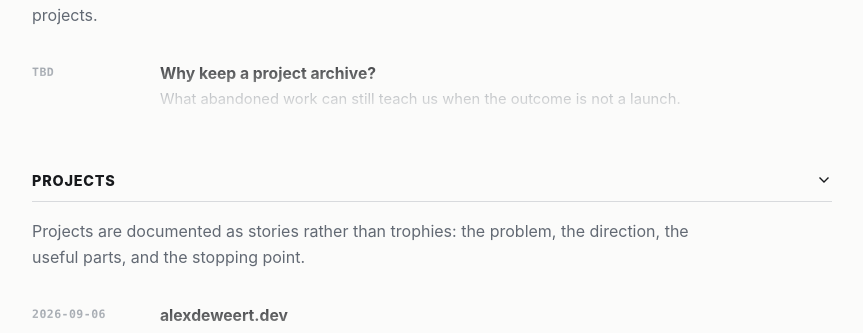
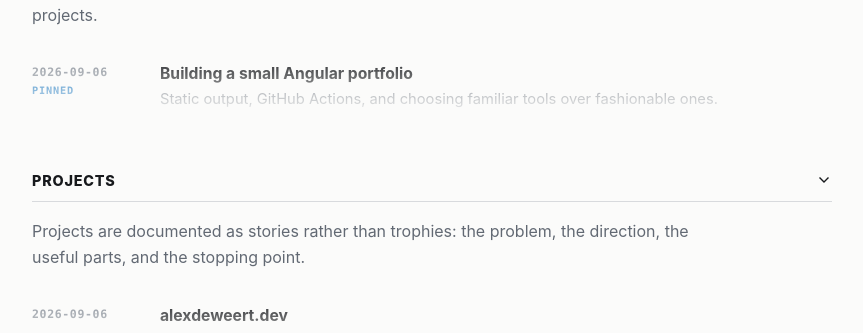
Before and after one commit to alexdeweert/addc, an Angular app: page / in a window 1280 px wide. Shown: the part 467-800 px from the top of the page, without its empty margins (208-1071 px from the left). Built offline with nearby package versions, Linux system fonts and the light colour scheme.

Commit message:
Sort and display pinned article items

```diff
--- a/src/app/article/article-item.html
+++ b/src/app/article/article-item.html
@@ -1,5 +1,10 @@
 <article>
-  <span class="article-date">{{ article().date }}</span>
+  <span class="article-meta">
+    <span class="article-date">{{ article().date }}</span>
+    @if (article().pinned) {
+      <span class="article-pinned">Pinned</span>
+    }
+  </span>
   <a class="article-link" [routerLink]="article().route">
     <strong>{{ article().header }}</strong>
     <p>{{ article().summary }}</p>
--- a/src/app/article/article-item.scss
+++ b/src/app/article/article-item.scss
@@ -4,13 +4,27 @@ article {
   gap: 1rem;
 }
 
-.article-date {
+.article-meta {
+  display: flex;
+  flex-direction: column;
+  align-items: flex-start;
+  gap: 0.3rem;
   padding-top: 0.15rem;
-  color: var(--text-faint);
   font-family: var(--font-mono);
-  font-size: 0.72rem;
   font-weight: 650;
   letter-spacing: 0.04em;
+}
+
+.article-date {
+  color: var(--text-faint);
+  font-size: 0.72rem;
+}
+
+.article-pinned {
+  color: var(--accent);
+  font-size: 0.64rem;
+  letter-spacing: 0.08em;
+  text-transform: uppercase;
 }
 
 .article-link {
--- a/src/app/article/article.ts
+++ b/src/app/article/article.ts
@@ -1,6 +1,25 @@
 export interface Article {
   date: string;
   header: string;
+  pinned?: boolean;
   route: string;
   summary: string;
 }
+
+export function sortArticles(articles: readonly Article[]) {
+  return [...articles].sort((first, second) => {
+    const pinnedOrder = Number(Boolean(second.pinned)) - Number(Boolean(first.pinned));
+
+    if (pinnedOrder !== 0) {
+      return pinnedOrder;
+    }
+
+    const dateOrder = sortableDate(second.date).localeCompare(sortableDate(first.date));
+
+    return dateOrder !== 0 ? dateOrder : first.header.localeCompare(second.header);
+  });
+}
+
+function sortableDate(date: string) {
+  return /^\d{4}-\d{2}-\d{2}$/u.test(date) ? date : '';
+}
--- a/src/app/home/home.ts
+++ b/src/app/home/home.ts
@@ -1,5 +1,5 @@
 import { Component } from '@angular/core';
-import { Article } from '../article/article';
+import { Article, sortArticles } from '../article/article';
 import { ArticleItem } from '../article/article-item';
 import { CollapsibleSection } from '../collapsible-section/collapsible-section';
 
@@ -10,7 +10,7 @@ import { CollapsibleSection } from '../collapsible-section/collapsible-section';
   templateUrl: './home.html',
 })
 export class Home {
-  protected readonly articles: Article[] = [
+  protected readonly articles: Article[] = sortArticles([
     {
       date: 'TBD',
       header: 'Why keep a project archive?',
@@ -20,6 +20,7 @@ export class Home {
     {
       date: '2026-09-06',
       header: 'Building a small Angular portfolio',
+      pinned: true,
       route: '/articles/building-a-small-angular-portfolio',
       summary: 'Static output, GitHub Actions, and choosing familiar tools over fashionable ones.',
     },
@@ -29,9 +30,9 @@ export class Home {
       route: '/articles/notes-from-the-workbench',
       summary: 'Short observations that are useful enough to keep but too small for a full essay.',
     },
-  ];
+  ]);
 
-  protected readonly projects: Article[] = [
+  protected readonly projects: Article[] = sortArticles([
     {
       date: '2026-09-06',
       header: 'alexdeweert.dev',
@@ -52,5 +53,5 @@ export class Home {
       summary:
         'A place for work still in motion, without pretending that every experiment needs to be finished.',
     },
-  ];
+  ]);
 }
```
